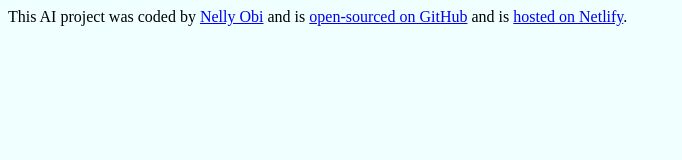
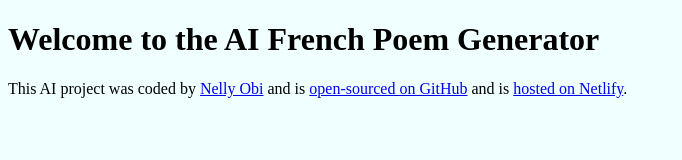
Before and after one commit to nellyobi/AI-Poems-Project, a plain HTML site: page index.html in a window 1280 px wide. Shown: the whole page, without its empty margins (0-682 px from the left). Drawn offline with Linux system fonts and the light colour scheme.

Commit message:
update h1 in index.html

```diff
--- a/index.html
+++ b/index.html
@@ -7,7 +7,7 @@
     <link rel="stylesheet" href="src/app.css" />
 </head>
 <body>
-    <a Welcome to the AI French Poem Generator </h1>
+    <h1> Welcome to the AI French Poem Generator </h1>
 
 
 
```
